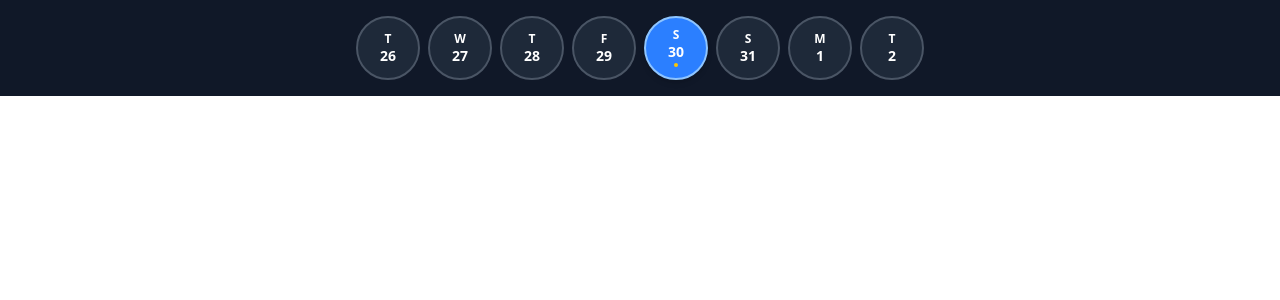
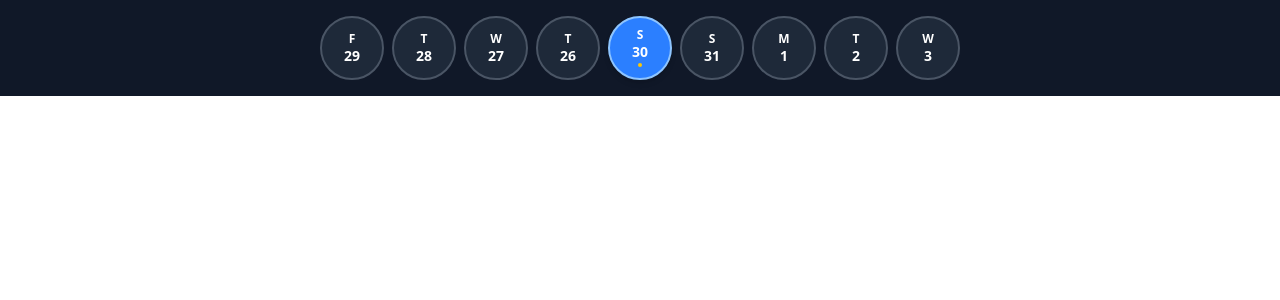
Before and after one commit to dusan-turajlic/PeakFam, a React (Vite) app in the folder app/: page / in a window 1280 px wide. Shown: the top 300 px of the page. Built offline with nearby package versions, Linux system fonts and the light colour scheme.

Commit message:
Adds first UI componet

```diff
--- a/app/src/components/DayButton.tsx
+++ b/app/src/components/DayButton.tsx
@@ -15,7 +15,8 @@ function DayButton({
     isToday,
     onClick
 }: DayButtonProps) {
-    const dayAbbreviation = date.toLocaleDateString(USER_LOCAL_LANGUAGE, { weekday: 'narrow' });
+    const shortWeekDay = date.toLocaleDateString(USER_LOCAL_LANGUAGE, { weekday: 'short' });
+    const dayAbbreviation = shortWeekDay[0].toUpperCase();
     const dayNumber = date.getDate();
 
     return (
@@ -26,9 +27,9 @@ function DayButton({
                 'w-16 h-16 rounded-full flex flex-col items-center justify-center text-white font-medium mx-1 px-2 py-1 transition-all',
                 'duration-200 ease-in-out hover:scale-105 hover:shadow-lg focus:outline-none focus:ring-2 focus:ring-blue-400 focus:ring-opacity-50',
                 isSelected ? 'bg-blue-500 border-2 border-blue-300 shadow-md' : 'bg-gray-800 border-2 border-gray-600 hover:border-gray-500',
-                isToday && !isSelected ? 'border-yellow-400' : ''
+                isToday && !isSelected ? 'border-yellow-400 border-2 bg-blue-500' : ''
             ].join(' ')}`}
-            aria-label={`Select ${dayAbbreviation}`}
+            aria-label={`Select ${shortWeekDay}`}
         >
             <span className="text-xs font-semibold leading-none">
                 {dayAbbreviation}
--- a/app/src/components/WeekDaySelector.tsx
+++ b/app/src/components/WeekDaySelector.tsx
@@ -5,24 +5,27 @@ import { dateTimeStartOfDay } from "@/utils/browser";
 
 
 function generateInitialWeekDates() {
-    const daysSet = new Set<Date>();
     const currentDate = dateTimeStartOfDay();
 
-    for (let i = -4; i < 0; i++) {
+    const nextDay = dateTimeStartOfDay();
+    nextDay.setDate(currentDate.getDate() + 1);
+
+    const previousDay = dateTimeStartOfDay();
+    previousDay.setDate(currentDate.getDate() - 1);
+
+    const nextDays = Array.from({ length: 4 }, (_, i) => {
         const date = dateTimeStartOfDay();
-        date.setDate(currentDate.getDate() + i);
-        daysSet.add(date);
-    }
+        date.setDate(nextDay.getDate() + i);
+        return date;
+    });
 
-    daysSet.add(currentDate);
+    const previousDays = Array.from({ length: 4 }, (_, i) => {
+        const date = dateTimeStartOfDay();
+        date.setDate(previousDay.getDate() - i);
+        return date;
+    });
 
-    for (let i = 1; i < 4; i++) {
-        const date = dateTimeStartOfDay();
-        date.setDate(currentDate.getDate() + i);
-        daysSet.add(date);
-    }
-
-    return Array.from(daysSet);
+    return Array.from(new Set([...previousDays, currentDate, ...nextDays]));
 }
 
 const weekDates = generateInitialWeekDates();
```
